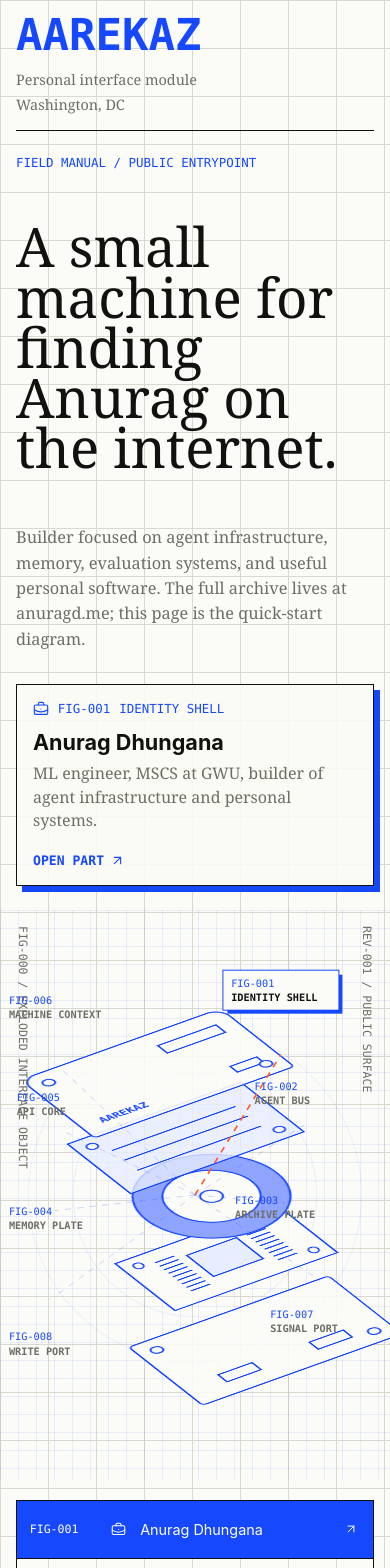
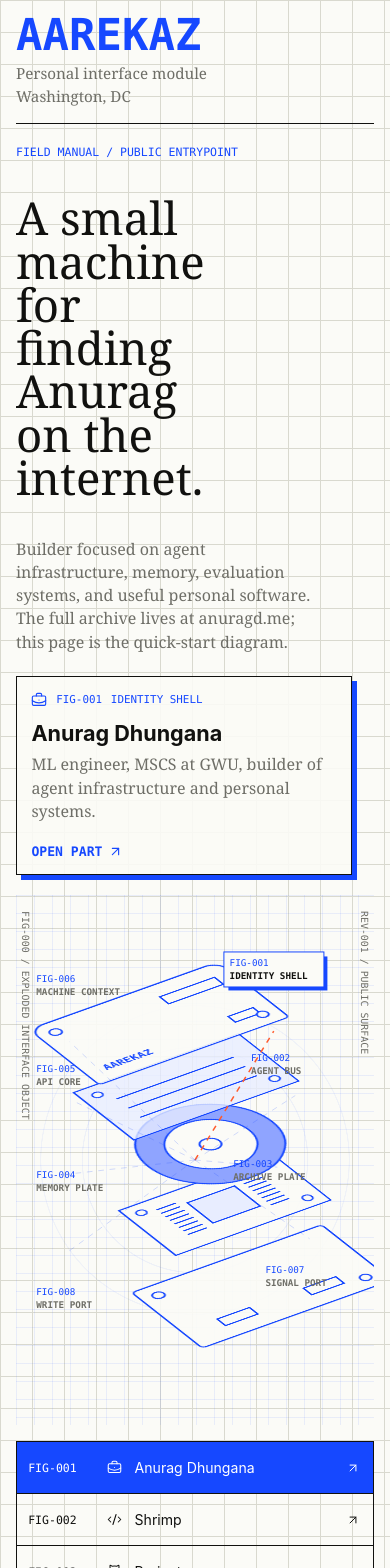
Before and after one commit to Aarekaz/aarekaz.me, a React (Vite) app: page / in a window 390 px wide. Shown: the top 1568 px of the page. Built offline with nearby package versions, Linux system fonts and the light colour scheme.

Commit message:
fix: clean up responsive layout

```diff
--- a/src/styles.css
+++ b/src/styles.css
@@ -23,6 +23,10 @@
   box-sizing: border-box;
 }
 
+html {
+  overflow-x: hidden;
+}
+
 body {
   margin: 0;
   min-width: 320px;
@@ -44,7 +48,8 @@ a {
   width: min(100%, 1520px);
   min-height: 100vh;
   margin: 0 auto;
-  padding: clamp(1rem, 2.6vw, 2.5rem);
+  padding: clamp(1rem, 2.4vw, 2.25rem);
+  overflow: hidden;
 }
 
 .manual-header {
@@ -59,7 +64,7 @@ a {
 .wordmark {
   color: var(--blue);
   font-family: ui-monospace, SFMono-Regular, Menlo, Monaco, Consolas, monospace;
-  font-size: clamp(2.75rem, 6.5vw, 6rem);
+  font-size: clamp(2.75rem, 6vw, 5.35rem);
   font-weight: 800;
   line-height: 0.86;
   letter-spacing: 0;
@@ -80,11 +85,12 @@ a {
 
 .hero-grid {
   display: grid;
-  grid-template-columns: minmax(20rem, 0.74fr) minmax(32rem, 1.26fr);
-  gap: clamp(1.5rem, 4vw, 5rem);
+  grid-template-columns: minmax(20rem, 0.68fr) minmax(34rem, 1.32fr);
+  gap: clamp(1.5rem, 3.4vw, 4.5rem);
   align-items: stretch;
   min-height: min(76vh, 820px);
   padding-top: clamp(1.5rem, 3vw, 3.5rem);
+  min-width: 0;
 }
 
 .copy-panel {
@@ -92,7 +98,8 @@ a {
   flex-direction: column;
   justify-content: space-between;
   gap: 2rem;
-  max-width: 35rem;
+  max-width: 34rem;
+  min-width: 0;
 }
 
 .kicker {
@@ -104,17 +111,17 @@ a {
 }
 
 h1 {
-  max-width: 11ch;
+  max-width: 10.5ch;
   margin: 0;
   font-family: Georgia, "Times New Roman", serif;
-  font-size: clamp(3.1rem, 6vw, 6.35rem);
+  font-size: clamp(3rem, 5.55vw, 5.85rem);
   font-weight: 500;
   letter-spacing: 0;
   line-height: 0.92;
 }
 
 .lede {
-  max-width: 36rem;
+  max-width: 33rem;
   margin: 1.3rem 0 0;
   color: var(--muted);
   font-family: Georgia, "Times New Roman", serif;
@@ -123,7 +130,7 @@ h1 {
 }
 
 .selected-readout {
-  width: min(100%, 29rem);
+  width: min(100%, 28rem);
   border: 1px solid var(--ink);
   background: rgba(251, 251, 247, 0.9);
   padding: 1rem;
@@ -169,6 +176,8 @@ h1 {
 
 .diagram-stage {
   position: relative;
+  width: 100%;
+  min-width: 0;
   min-height: min(74vw, 760px);
   border-left: 1px solid var(--rule);
   border-right: 1px solid var(--rule);
@@ -523,7 +532,8 @@ h1 {
   }
 
   h1 {
-    max-width: 14ch;
+    max-width: 13ch;
+    font-size: clamp(3.2rem, 9vw, 5.8rem);
   }
 
   .diagram-stage {
@@ -541,39 +551,121 @@ h1 {
 }
 
 @media (max-width: 640px) {
+  body {
+    background-size: 32px 32px;
+  }
+
+  .site-shell {
+    padding: 1rem;
+  }
+
   .manual-header {
     display: grid;
+    gap: 0.6rem;
   }
 
   .header-meta {
     justify-items: start;
+    gap: 0.15rem;
+    font-size: 0.95rem;
     text-align: left;
   }
 
+  .hero-grid {
+    gap: 1.25rem;
+    min-height: 0;
+    padding-top: 1.35rem;
+  }
+
+  .copy-panel {
+    gap: 1.4rem;
+    width: 100%;
+    max-width: calc(100vw - 2rem);
+  }
+
+  .kicker {
+    margin-bottom: 0.9rem;
+    font-size: 0.72rem;
+  }
+
   h1 {
-    font-size: clamp(2.7rem, 14vw, 4.6rem);
+    max-width: min(100%, 7.9ch);
+    font-size: clamp(2.85rem, 10.8vw, 3.7rem);
+    line-height: 0.95;
+    overflow-wrap: normal;
+  }
+
+  .lede {
+    max-width: min(100%, 34ch);
+    margin-top: 1rem;
+    font-size: 1rem;
+    line-height: 1.45;
+    overflow-wrap: normal;
+  }
+
+  .selected-readout {
+    max-width: calc(100vw - 2rem);
+    width: min(100%, 21rem);
+    padding: 0.9rem;
+    box-shadow: 5px 5px 0 var(--blue);
+    overflow: hidden;
+  }
+
+  .selected-readout p {
+    max-width: 100%;
+    overflow-wrap: anywhere;
+    white-space: normal;
+  }
+
+  .selected-topline {
+    flex-wrap: wrap;
+    font-size: 0.68rem;
   }
 
   .diagram-stage {
-    min-height: 570px;
-    margin-inline: -1rem;
+    width: 100%;
+    max-width: 100%;
+    min-height: 530px;
+    margin-inline: 0;
     border-left: 0;
     border-right: 0;
   }
 
   .module-stack {
-    width: 82vw;
-    height: 82vw;
+    top: 47%;
+    width: min(78vw, 320px);
+    height: min(78vw, 320px);
   }
 
   .diagram-callout {
-    min-width: 7.2rem;
-    font-size: 0.64rem;
-    left: clamp(15%, var(--x), 85%);
-    top: clamp(13%, var(--y), 84%);
+    min-width: 6.2rem;
+    padding: 0.28rem 0.34rem;
+    font-size: 0.58rem;
+    left: clamp(18%, var(--x), 82%);
+    top: clamp(14%, var(--y), 82%);
+  }
+
+  .figure-label {
+    font-size: 0.62rem;
+  }
+
+  .figure-label.left {
+    left: 0.25rem;
+  }
+
+  .figure-label.right {
+    right: 0.25rem;
   }
 
   .part-index {
     grid-template-columns: 1fr;
+    margin-top: 1rem;
+  }
+
+  .part-link {
+    grid-template-columns: 4.25rem 1.1rem minmax(0, 1fr) 1rem;
+    min-height: 3.25rem;
+    padding: 0 0.7rem;
+    font-size: 0.88rem;
   }
 }
```
